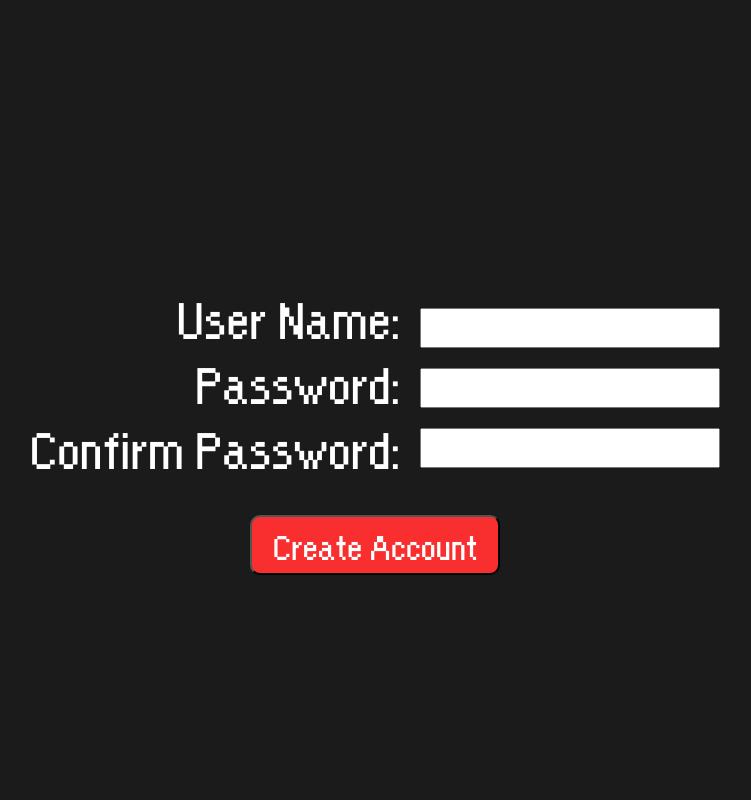
After one commit to jbuck0403/flask_project_1, a Flask app: page /signup in a window 1280 px wide. The commit adds this page. Shown: the whole page, without its empty margins (265-1016 px from the left). Run offline with Flask 3, Linux system fonts and the light colour scheme.

Commit message:
added functional account creation, sign up page and sign in page

```diff
--- a/app/forms.py
+++ b/app/forms.py
@@ -1,6 +1,29 @@
 from flask_wtf import FlaskForm
-from wtforms import StringField
-from wtforms.validators import DataRequired
+from wtforms import StringField, PasswordField, SubmitField
+from wtforms.validators import DataRequired, EqualTo, ValidationError
+from app.users import REGISTERED_USERS
 
 class PokedexInputForm(FlaskForm):
     pokedexInput = StringField('Enter Pokémon', validators=[DataRequired()])
+
+
+class LoginForm(FlaskForm):
+    userName = StringField("User Name:", validators=[DataRequired()])
+    password = PasswordField("Password:", validators=[DataRequired()])
+    loginBtn = SubmitField("Sign In")
+    signupBtn = SubmitField("Create Account")
+
+def verifyUniqueUserName(_, userName):
+    if userName.data in REGISTERED_USERS.keys():
+        raise ValidationError('User Name not available...')
+
+def verifyPasswordRequirements(_, password):
+    minimumLength = 6
+    if len(password.data) < minimumLength:
+        raise ValidationError(f'Password must be at least {minimumLength} characters long...')
+
+class SignupForm(FlaskForm):
+    userName = StringField("User Name:", validators=[DataRequired(), verifyUniqueUserName])
+    password = PasswordField("Password:", validators=[DataRequired(), verifyPasswordRequirements])
+    confirmPassword = PasswordField("Confirm Password:", validators=[DataRequired(), EqualTo('password', message="Passwords must match...")])
+    createAccountBtn = SubmitField("Create Account")
--- a/app/routes.py
+++ b/app/routes.py
@@ -1,7 +1,8 @@
 from flask import request, render_template, redirect
 import requests, random
 from app import app
-from app.forms import PokedexInputForm
+from app.forms import PokedexInputForm, LoginForm, SignupForm
+from app.users import REGISTERED_USERS
 
 @app.route("/", methods=['GET', 'POST'])
 def landingPage():
@@ -10,11 +11,36 @@ def landingPage():
     else:
         return render_template('landingPage.jinja')
 
+@app.route("/login", methods=['GET', 'POST'])
+def login():
+    form = LoginForm()
+    print(REGISTERED_USERS.keys())
+
+    if request.method == "POST":
+        if "loginBtn" in request.form and form.validate_on_submit():
+            return "Successfully logged in!"
+        elif "signupBtn" in request.form:
+            return redirect("/signup")
+
+    else:
+        return render_template('login.jinja', form=form)
+
+@app.route("/signup", methods=['GET', 'POST'])
+def signup():
+    form = SignupForm()
+
+    if request.method == "POST" and form.validate_on_submit():
+        REGISTERED_USERS[form.userName.data] = form.password
+        return redirect('/login')
+    else:
+        return render_template('signup.jinja', form=form)
+
+
 @app.route("/pokedex", methods=['GET', 'POST'])
-def displayPokemon():
+def pokedex():
     def render_pokedex(**kwargs):
         form.pokedexInput.data = ""
-        return render_template('displayPokemon.jinja', form=form, bulbaURL=bulbaURL, **kwargs)
+        return render_template('pokedex.jinja', form=form, bulbaURL=bulbaURL, **kwargs)
 
     def unownSpeller(wordToSpell="oops"):
         errorMessages = ['oops', 'sorry', '?', 'huh', 'nani']
--- a/app/static/styles.css
+++ b/app/static/styles.css
@@ -126,3 +126,81 @@ body {
   text-decoration: underline;
   color: rgb(249, 46, 46);
 }
+
+.field {
+  margin-left: 20px;
+  margin-top: 20px;
+  height: 40px;
+  width: 300px;
+  font-size: 40px;
+  font-family: "orange-kid";
+  padding-left: 20px;
+}
+
+.login {
+  display: flex;
+  flex-direction: column;
+}
+
+.login-wrapper {
+  display: flex;
+  align-items: center;
+}
+
+.login-field-container {
+  display: flex;
+  flex-direction: column;
+}
+
+.login-wrapper label {
+  height: 65px;
+  text-align: right;
+}
+
+.login-container {
+  display: flex;
+  justify-content: center;
+  align-items: center;
+  height: 100%;
+}
+
+.btn {
+  height: 60px;
+  width: 250px;
+  border-radius: 10px;
+  background-color: rgb(249, 46, 46);
+  color: white;
+  font-size: 40px;
+  font-family: "orange-kid";
+}
+
+.btn-wrapper {
+  width: 100%;
+  display: flex;
+  justify-content: center;
+  align-items: center;
+  margin-top: 10px;
+}
+
+.btn:hover {
+  color: rgb(249, 46, 46);
+  background-color: white;
+}
+
+.login-form {
+  height: 180px;
+}
+
+.btn:active {
+  transform: translate(3px, 3px);
+}
+
+.sign-in-btn {
+  margin-top: 30px;
+}
+
+.form-error {
+  text-align: center;
+  font-size: 50px;
+  color: red;
+}
--- /dev/null
+++ b/app/templates/signup.jinja
@@ -0,0 +1,35 @@
+{% extends "base.jinja" %}
+{% block title %}
+  Sign Up
+{% endblock title %}
+{% block content %}
+  <div class="login-container">
+    <div>
+      <form method="post" class="login-form">
+        {{ form.hidden_tag() }}
+        <div class="form-error">
+          {% if form.confirmPassword.errors %}
+            {% for error in form.confirmPassword.errors %}{{ error }}{% endfor %}
+          {% elif form.userName.errors %}
+            {% for error in form.userName.errors %}{{ error }}{% endfor %}
+          {% elif form.password.errors %}
+            {% for error in form.password.errors %}{{ error }}{% endfor %}
+          {% endif %}
+        </div>
+        <div class="login-wrapper">
+          <div class="login">
+            {{ form.userName.label }}
+            {{ form.password.label }}
+            {{ form.confirmPassword.label }}
+          </div>
+          <div class="login-field-container">
+            {{ form.userName(class="field") }}
+            {{ form.password(class="field") }}
+            {{ form.confirmPassword(class="field") }}
+          </div>
+        </div>
+        <div class="btn-wrapper">{{ form.createAccountBtn(class="btn sign-in-btn") }}</div>
+      </form>
+    </div>
+  </div>
+{% endblock content %}
--- /dev/null
+++ b/app/users.py
@@ -0,0 +1 @@
+REGISTERED_USERS = {'me': '123'}
```
Also changed, not shown: app/templates/login.jinja (added, +27 -0 lines), app/templates/pokedex.jinja (renamed from app/templates/displayPokemon.jinja).
